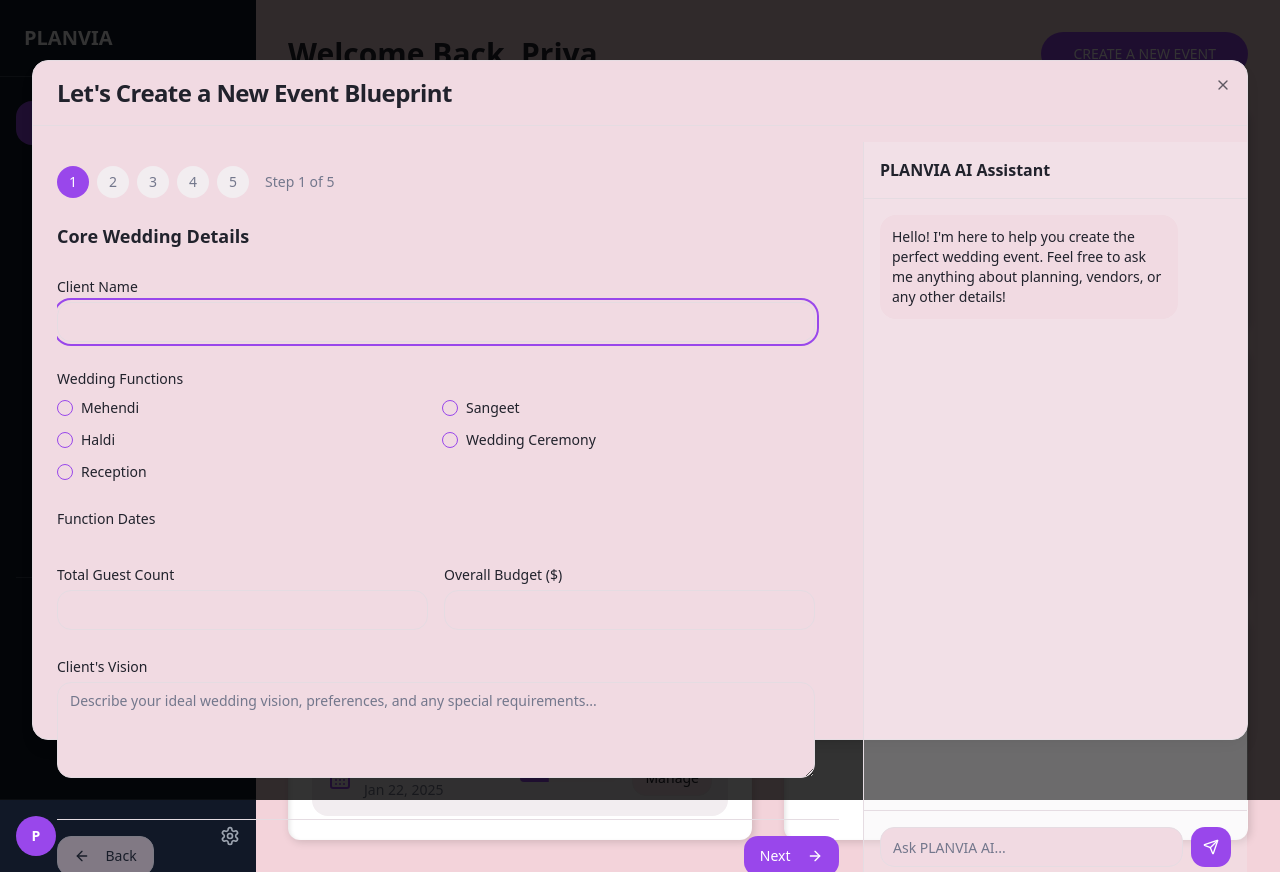
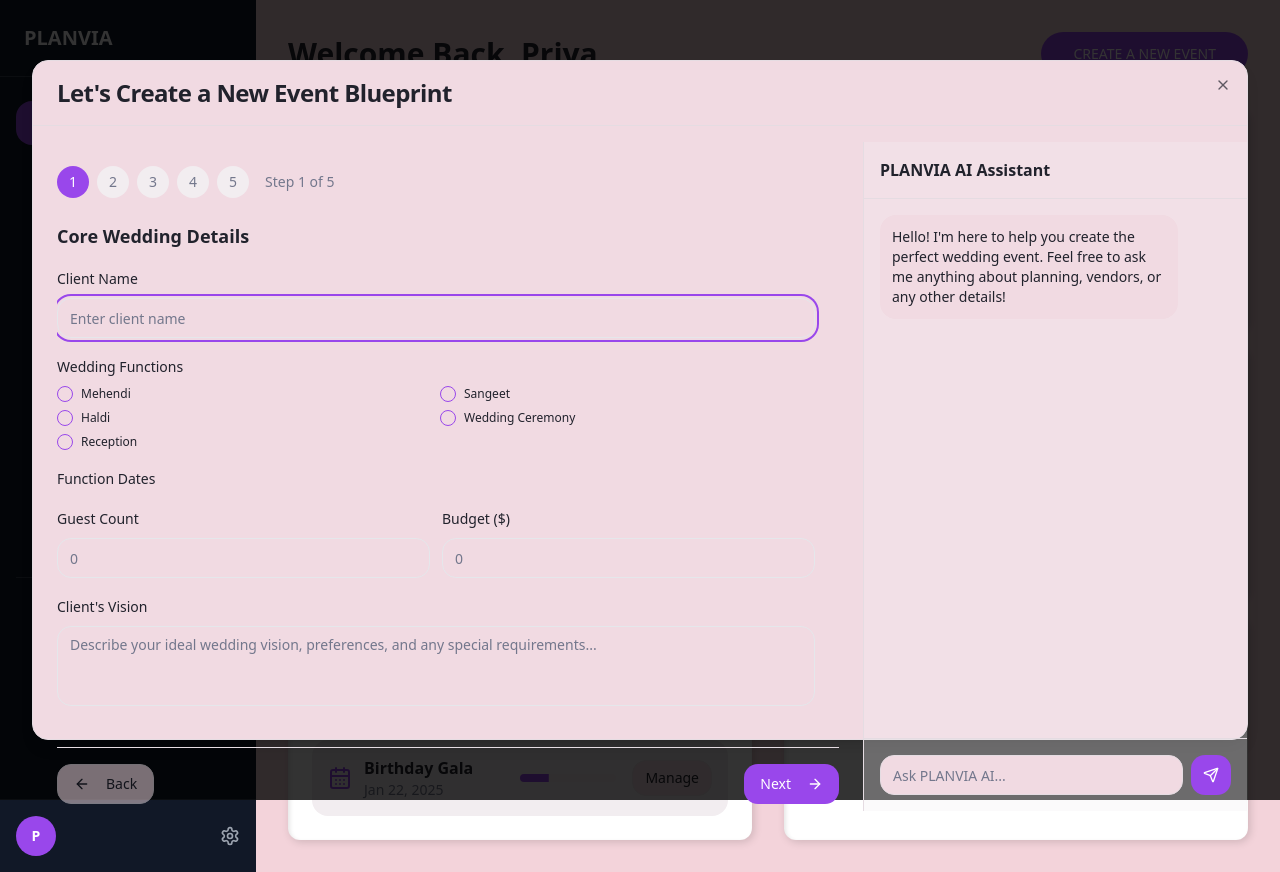
Before and after one commit to KTrigunayat/placeholder-landing-page, a React (Vite) app: page /dashboard/event-manager in a window 1280 px wide. Both pictures are taken after typing "Sample" into the empty fields and a click on the button "CREATE A NEW EVENT". Built offline with nearby package versions, Linux system fonts and the light colour scheme.

Commit message:
Fix form layout issues
Restructure Step 1 of the create event form to ensure all elements, including the "Next" button and "Client's Vision" text area, remain within the widget boundaries. Add light borders to text input placeholders for improved visibility.

```diff
--- a/src/components/CreateEventModal.tsx
+++ b/src/components/CreateEventModal.tsx
@@ -88,22 +88,23 @@ export const CreateEventModal: React.FC<CreateEventModalProps> = ({ open, onOpen
     switch (currentStep) {
       case 1:
         return (
-          <div className="space-y-6">
-            <h3 className="text-lg font-semibold mb-4">Core Wedding Details</h3>
+          <div className="space-y-4">
+            <h3 className="text-lg font-semibold">Core Wedding Details</h3>
 
-            <div>
-              <Label htmlFor="clientName">Client Name</Label>
+            <div className="space-y-2">
+              <Label htmlFor="clientName" className="text-sm font-medium">Client Name</Label>
               <Input
                 id="clientName"
                 value={formData.clientName}
                 onChange={(e) => setFormData(prev => ({ ...prev, clientName: e.target.value }))}
-                className="mt-1"
+                className="border border-gray-200"
+                placeholder="Enter client name"
               />
             </div>
 
-            <div>
-              <Label>Wedding Functions</Label>
-              <div className="grid grid-cols-2 gap-3 mt-2">
+            <div className="space-y-2">
+              <Label className="text-sm font-medium">Wedding Functions</Label>
+              <div className="grid grid-cols-2 gap-2">
                 {functions.map(func => (
                   <div key={func} className="flex items-center space-x-2">
                     <Checkbox
@@ -111,32 +112,31 @@ export const CreateEventModal: React.FC<CreateEventModalProps> = ({ open, onOpen
                       checked={formData.weddingFunctions.includes(func)}
                       onCheckedChange={(checked) => handleCheckboxChange('weddingFunctions', func, checked as boolean)}
                     />
-                    <Label htmlFor={func} className="text-sm">{func}</Label>
+                    <Label htmlFor={func} className="text-xs">{func}</Label>
                   </div>
                 ))}
               </div>
             </div>
 
-            <div>
-              <Label>Function Dates</Label>
-              <div className="grid grid-cols-1 gap-3 mt-2">
+            <div className="space-y-2">
+              <Label className="text-sm font-medium">Function Dates</Label>
+              <div className="space-y-2">
                 {formData.weddingFunctions.map(func => (
-                  <div key={func} className="flex items-center space-x-3">
-                    <Label className="w-32 text-sm">{func}:</Label>
+                  <div key={func} className="flex items-center space-x-2">
+                    <Label className="w-24 text-xs flex-shrink-0">{func}:</Label>
                     <Popover>
                       <PopoverTrigger asChild>
-                        <Button variant="outline" className="justify-start text-left font-normal">
-                          <CalendarIcon className="mr-2 h-4 w-4" />
-                          {formData.functionDates[func] ? format(formData.functionDates[func], "PPP") : "Pick a date"}
+                        <Button variant="outline" className="justify-start text-left font-normal text-xs h-8">
+                          <CalendarIcon className="mr-1 h-3 w-3" />
+                          {formData.functionDates[func] ? format(formData.functionDates[func], "MMM dd") : "Pick date"}
                         </Button>
                       </PopoverTrigger>
-                      <PopoverContent className="w-auto p-0">
+                      <PopoverContent className="w-auto p-0" align="start">
                         <Calendar
                           mode="single"
                           selected={formData.functionDates[func]}
                           onSelect={(date) => handleDateChange(func, date)}
                           initialFocus
-                          className="pointer-events-auto"
                         />
                       </PopoverContent>
                     </Popover>
@@ -145,36 +145,38 @@ export const CreateEventModal: React.FC<CreateEventModalProps> = ({ open, onOpen
               </div>
             </div>
 
-            <div className="grid grid-cols-2 gap-4">
-              <div>
-                <Label htmlFor="guestCount">Total Guest Count</Label>
+            <div className="grid grid-cols-2 gap-3">
+              <div className="space-y-2">
+                <Label htmlFor="guestCount" className="text-sm font-medium">Guest Count</Label>
                 <Input
                   id="guestCount"
                   type="number"
                   value={formData.guestCount}
                   onChange={(e) => setFormData(prev => ({ ...prev, guestCount: e.target.value }))}
-                  className="mt-1"
+                  className="border border-gray-200"
+                  placeholder="0"
                 />
               </div>
-              <div>
-                <Label htmlFor="budget">Overall Budget ($)</Label>
+              <div className="space-y-2">
+                <Label htmlFor="budget" className="text-sm font-medium">Budget ($)</Label>
                 <Input
                   id="budget"
                   type="number"
                   value={formData.budget}
                   onChange={(e) => setFormData(prev => ({ ...prev, budget: e.target.value }))}
-                  className="mt-1"
+                  className="border border-gray-200"
+                  placeholder="0"
                 />
               </div>
             </div>
 
-            <div>
-              <Label htmlFor="clientVision">Client's Vision</Label>
+            <div className="space-y-2">
+              <Label htmlFor="clientVision" className="text-sm font-medium">Client's Vision</Label>
               <Textarea
                 id="clientVision"
                 value={formData.clientVision}
                 onChange={(e) => setFormData(prev => ({ ...prev, clientVision: e.target.value }))}
-                className="mt-1 h-24"
+                className="border border-gray-200 h-20 resize-none"
                 placeholder="Describe your ideal wedding vision, preferences, and any special requirements..."
               />
             </div>
```
